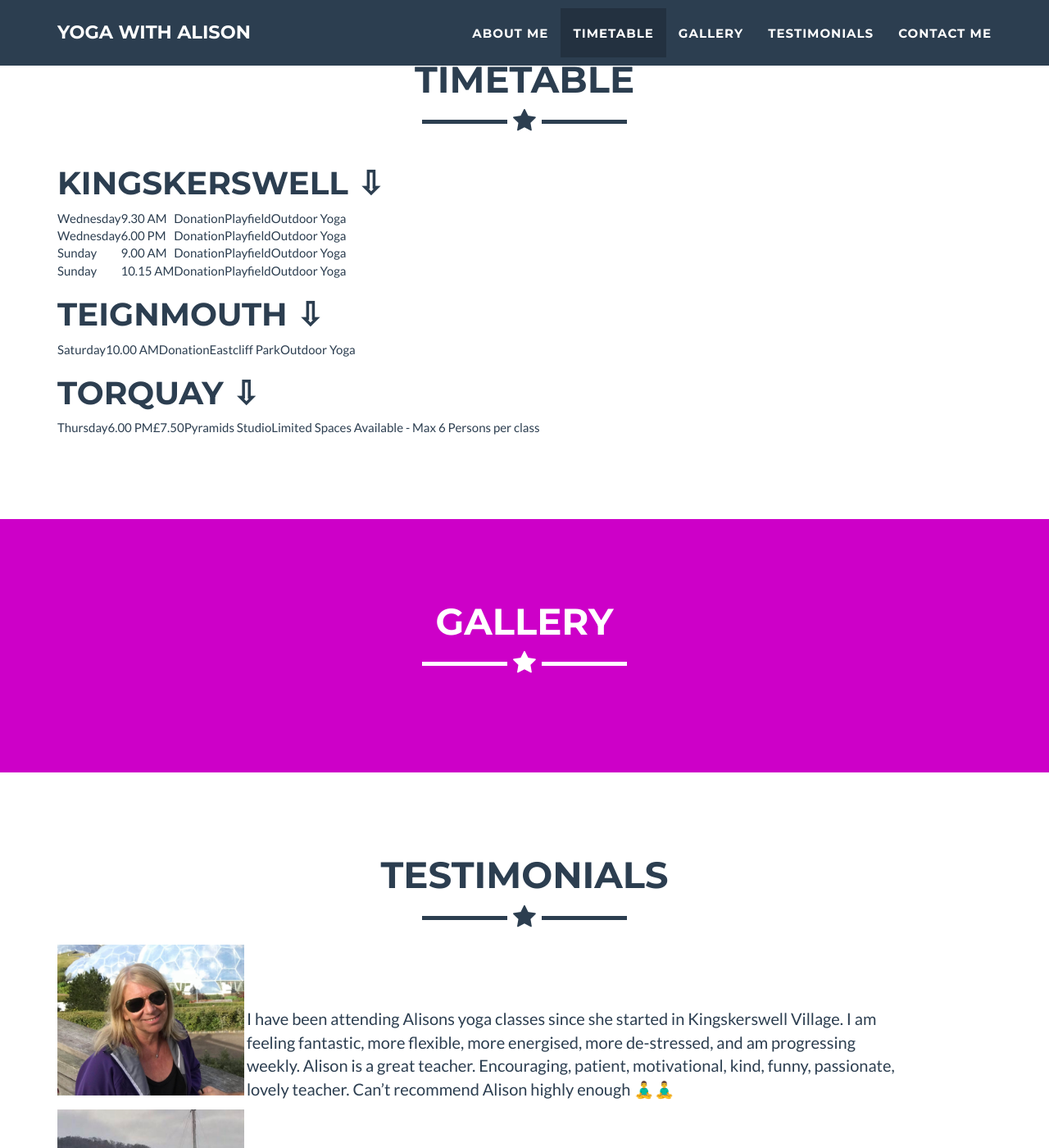
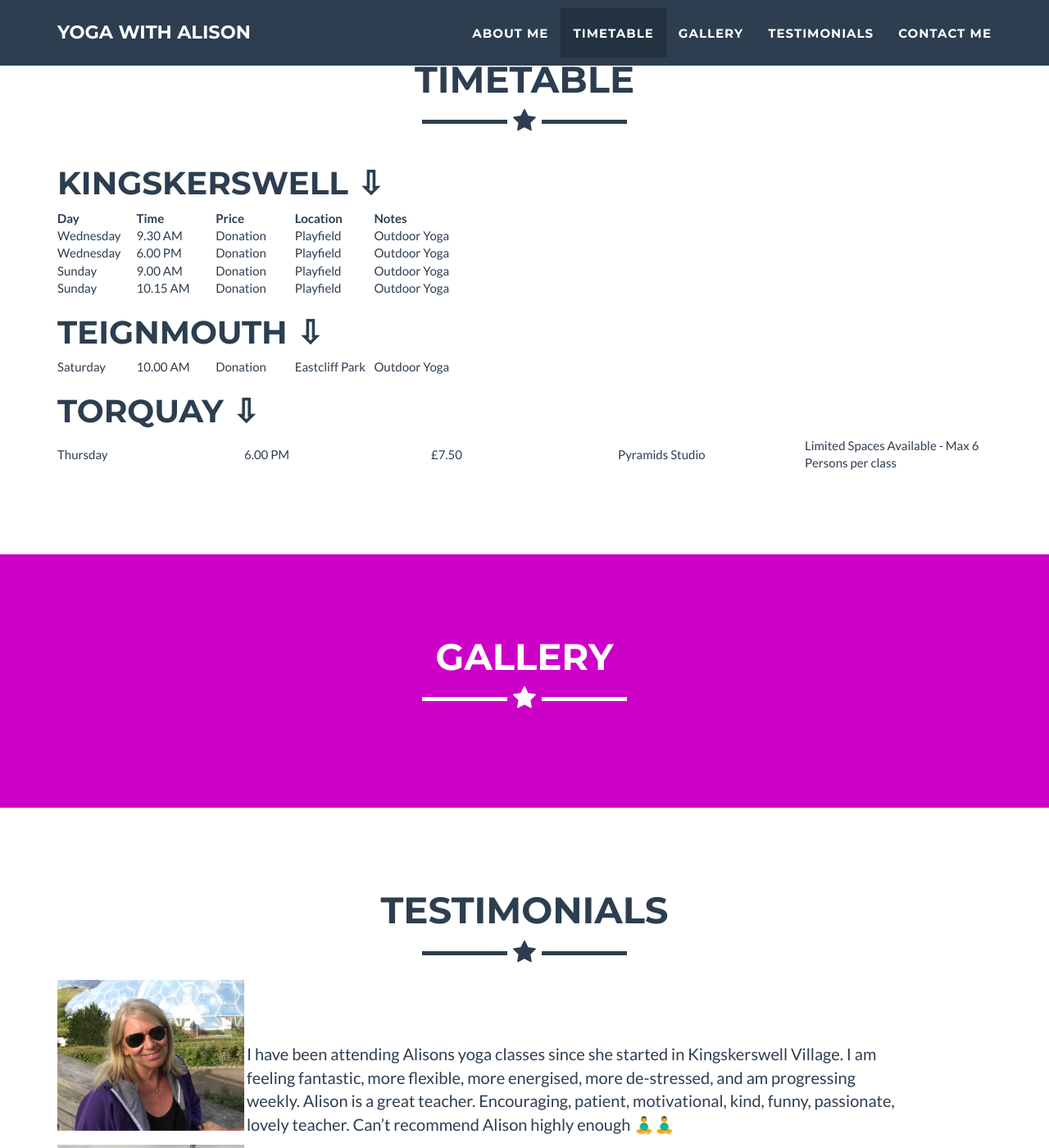
Before and after one commit to YogaWithAlison/yogawithalison.github.io, a Jekyll site: the page built from _posts/2014-07-18-project-1.markdown, in a window 1280 px wide and 1400 px high, scrolled down 2308 px. Shown: the whole window at 82% size. Built offline with Jekyll 4.4.1, drawn with Linux system fonts in a browser that asks for light colours.

Commit message:
timetable

```diff
--- a/_includes/timetable.html
+++ b/_includes/timetable.html
@@ -11,6 +11,13 @@
             <!--<div class="portfolio-flex-row"> -->
                   <H1>Kingskerswell &#x21E9</H1>
                   <TABLE id="kingskerswell">
+                        <TR>
+                              <TH>Day</TH>
+                              <TH>Time</TH>
+                              <TH>Price</TH>
+                              <TH>Location</TH>
+                              <TH>Notes</TH>
+                        </TR>
                         <TR>
                               <TD>Wednesday</TD>
                               <TD>9.30 AM</TD>
```
Also changed, not shown: _includes/css/main.css (+10 -0 lines).
